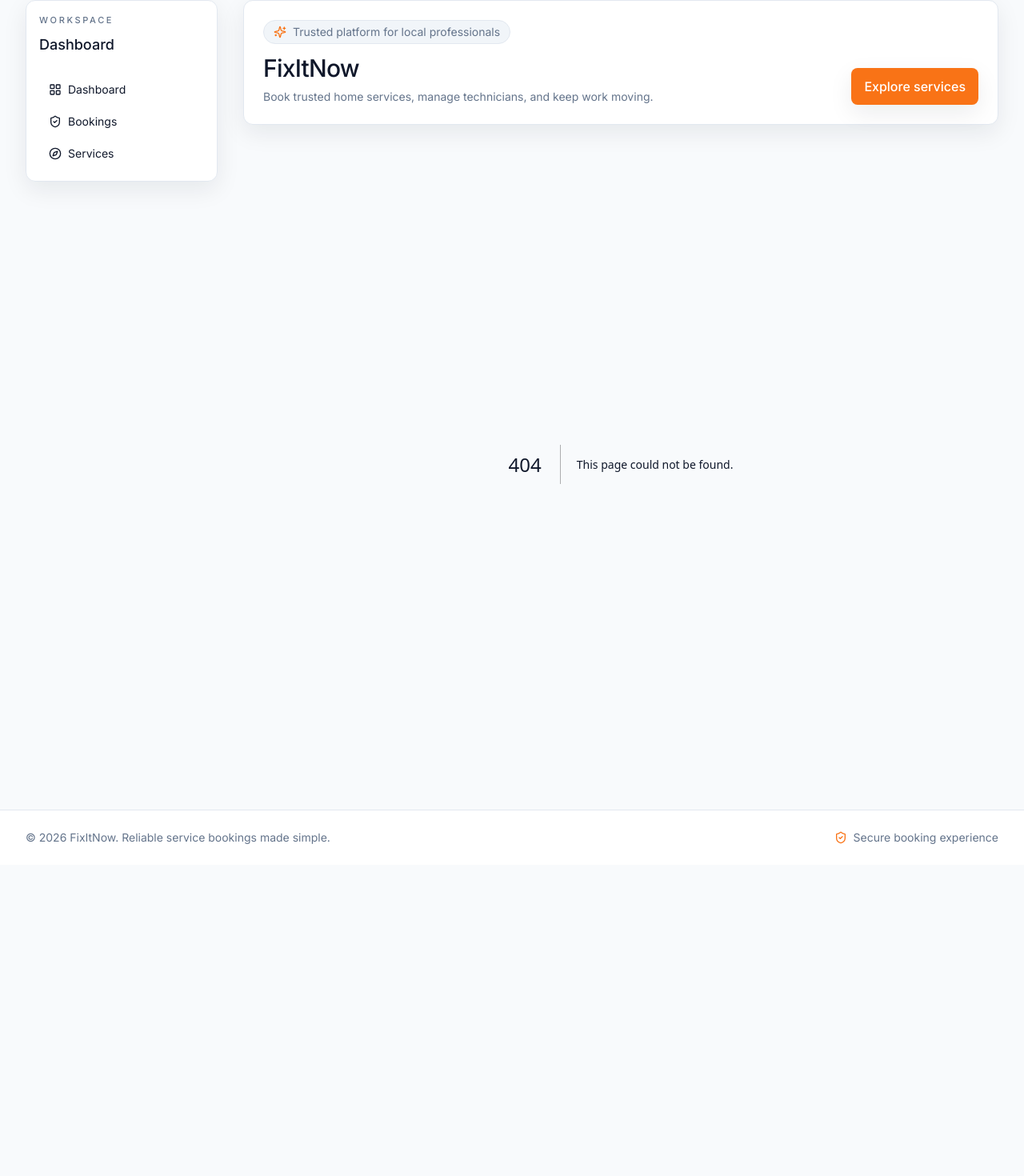
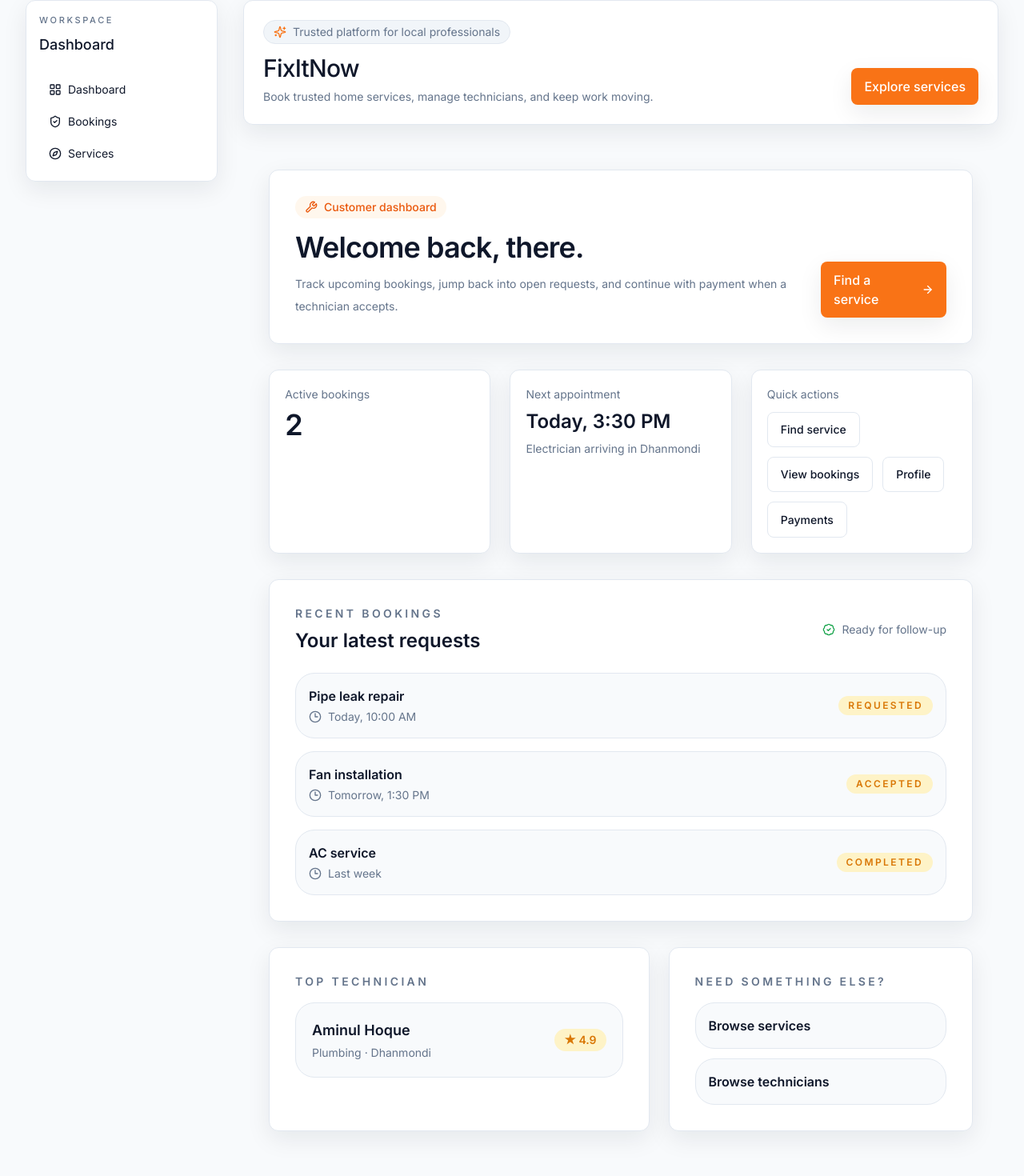
Before and after one commit to Tanvir-Sorforaz1/FixItNow-Frontend, a Next.js app: page /dashboard in a window 1280 px wide. Before the commit this address had no page. Shown: the part 109-1579 px from the top of the page at 80% size. Before the commit the page ends 1190 px from the top, so only its background shows below. Built offline with nearby package versions, Linux system fonts and the light colour scheme.

Commit message:
Add customer dashboard with bookings and payment overview

```diff
--- /dev/null
+++ b/app/dashboard/customer/bookings/[id]/pay/page.tsx
@@ -0,0 +1,5 @@
+import { redirect } from "next/navigation";
+
+export default function CustomerBookingPaymentPage() {
+  redirect("/bookings");
+}
--- /dev/null
+++ b/app/dashboard/customer/page.tsx
@@ -0,0 +1,5 @@
+import { redirect } from "next/navigation";
+
+export default function LegacyCustomerDashboardPage() {
+  redirect("/dashboard");
+}
--- /dev/null
+++ b/app/dashboard/page.tsx
@@ -0,0 +1,112 @@
+"use client";
+
+import Link from "next/link";
+import { ArrowRight, BadgeCheck, Clock3, Wrench } from "lucide-react";
+import { useAuth } from "@/components/providers/AuthProvider";
+
+const recentBookings = [
+  { title: "Pipe leak repair", status: "REQUESTED", date: "Today, 10:00 AM" },
+  { title: "Fan installation", status: "ACCEPTED", date: "Tomorrow, 1:30 PM" },
+  { title: "AC service", status: "COMPLETED", date: "Last week" },
+];
+
+function getFirstName(name: string | undefined) {
+  if (!name) return "there";
+  return name.trim().split(" ")[0];
+}
+
+export default function CustomerDashboardPage() {
+  const { user } = useAuth();
+  const firstName = getFirstName(user?.name);
+
+  return (
+    <main className="mx-auto min-h-screen max-w-7xl px-4 py-8 sm:px-6 lg:px-8">
+      <section className="surface-card p-6 sm:p-8">
+        <div className="flex flex-col gap-4 md:flex-row md:items-end md:justify-between">
+          <div>
+            <div className="inline-flex items-center gap-2 rounded-full bg-accent-soft px-3 py-1 text-sm font-medium text-accent-strong">
+              <Wrench className="h-4 w-4" /> Customer dashboard
+            </div>
+            <h1 className="mt-4 text-4xl font-semibold tracking-tight text-foreground">Welcome back, {firstName}.</h1>
+            <p className="mt-3 max-w-2xl text-sm leading-7 text-text-muted">
+              Track upcoming bookings, jump back into open requests, and continue with payment when a technician accepts.
+            </p>
+          </div>
+          <Link href="/services" className="btn-primary">
+            Find a service
+            <ArrowRight className="h-4 w-4" />
+          </Link>
+        </div>
+      </section>
+
+      <div className="mt-8 grid gap-6 lg:grid-cols-3">
+        <div className="metric-card">
+          <p className="text-sm text-text-muted">Active bookings</p>
+          <p className="mt-2 text-4xl font-semibold text-foreground">2</p>
+        </div>
+        <div className="metric-card">
+          <p className="text-sm text-text-muted">Next appointment</p>
+          <p className="mt-2 text-2xl font-semibold text-foreground">Today, 3:30 PM</p>
+          <p className="mt-2 text-sm text-text-muted">Electrician arriving in Dhanmondi</p>
+        </div>
+        <div className="metric-card">
+          <p className="text-sm text-text-muted">Quick actions</p>
+          <div className="mt-3 flex flex-wrap gap-3">
+            <Link href="/services" className="btn-secondary text-sm">Find service</Link>
+            <Link href="/bookings" className="btn-secondary text-sm">View bookings</Link>
+            <Link href="/profile" className="btn-secondary text-sm">Profile</Link>
+            <Link href="/payments" className="btn-secondary text-sm">Payments</Link>
+          </div>
+        </div>
+      </div>
+
+      <section className="mt-8 surface-card p-6 sm:p-8">
+        <div className="flex items-center justify-between gap-4">
+          <div>
+            <p className="text-sm font-semibold uppercase tracking-[0.24em] text-text-muted">Recent bookings</p>
+            <h2 className="mt-2 text-2xl font-semibold text-foreground">Your latest requests</h2>
+          </div>
+          <div className="hidden items-center gap-2 text-sm text-text-muted md:flex">
+            <BadgeCheck className="h-4 w-4 text-success" /> Ready for follow-up
+          </div>
+        </div>
+
+        <div className="mt-6 space-y-4">
+          {recentBookings.map((booking) => (
+            <div key={booking.title} className="flex flex-col gap-3 rounded-3xl border border-border bg-slate-50 p-4 md:flex-row md:items-center md:justify-between">
+              <div>
+                <p className="font-semibold text-foreground">{booking.title}</p>
+                <p className="mt-1 flex items-center gap-2 text-sm text-text-muted">
+                  <Clock3 className="h-4 w-4" /> {booking.date}
+                </p>
+              </div>
+              <span className="inline-flex w-fit rounded-full bg-warning-soft px-3 py-1 text-xs font-semibold uppercase tracking-[0.2em] text-warning-strong">
+                {booking.status}
+              </span>
+            </div>
+          ))}
+        </div>
+      </section>
+
+      <section className="mt-8 grid gap-6 lg:grid-cols-[1fr_0.8fr]">
+        <div className="surface-card p-6 sm:p-8">
+          <p className="text-sm font-semibold uppercase tracking-[0.24em] text-text-muted">Top technician</p>
+          <div className="mt-4 flex items-center justify-between rounded-3xl border border-border bg-slate-50 p-5">
+            <div>
+              <p className="text-lg font-semibold text-foreground">Aminul Hoque</p>
+              <p className="mt-1 text-sm text-text-muted">Plumbing · Dhanmondi</p>
+            </div>
+            <div className="rounded-full bg-warning-soft px-3 py-1 text-sm font-semibold text-warning-strong">★ 4.9</div>
+          </div>
+        </div>
+        <div className="surface-card p-6 sm:p-8">
+          <p className="text-sm font-semibold uppercase tracking-[0.24em] text-text-muted">Need something else?</p>
+          <div className="mt-4 space-y-3">
+            <Link href="/services" className="block rounded-3xl border border-border bg-slate-50 px-4 py-4 font-semibold text-foreground transition hover:border-accent">Browse services</Link>
+            <Link href="/technicians" className="block rounded-3xl border border-border bg-slate-50 px-4 py-4 font-semibold text-foreground transition hover:border-accent">Browse technicians</Link>
+          </div>
+        </div>
+      </section>
+    </main>
+  );
+}
```
